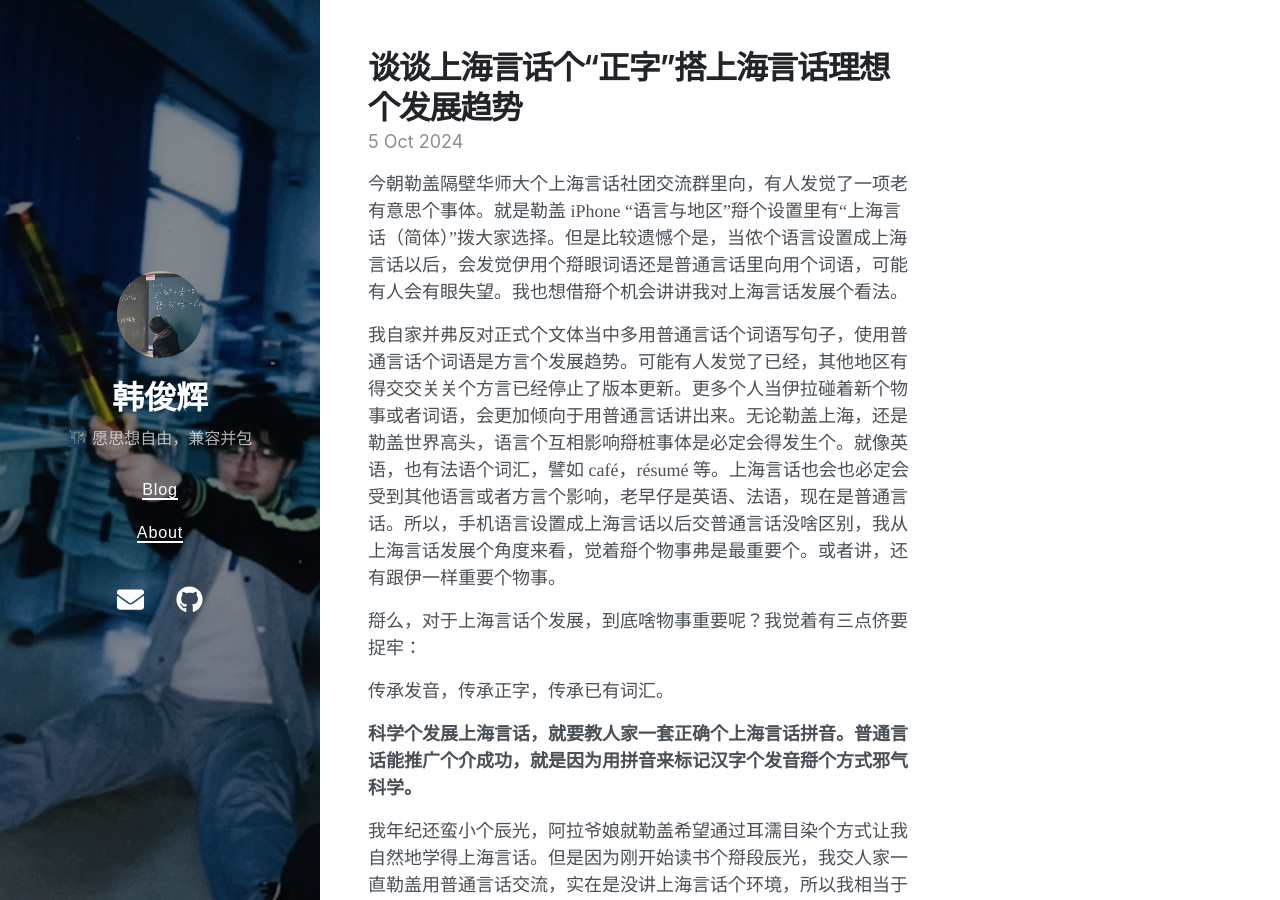
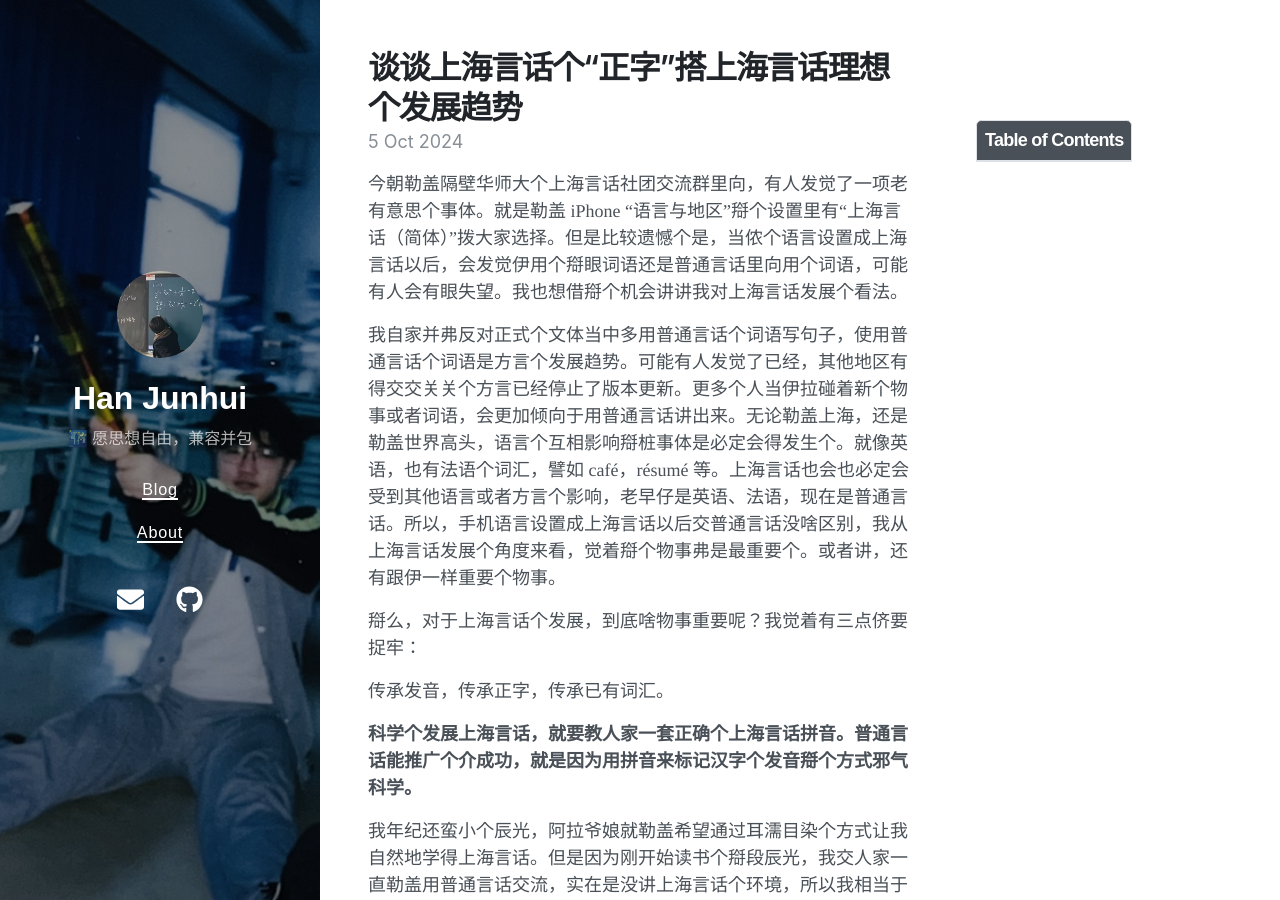
Before and after one commit to hanjunhui0207/hanjunhui0207.github.io, a Jekyll site: the page built from _posts/2024-10-05-谈谈上海言话个正字搭上海言话理想个发展趋势.md, in a window 1280 px wide and 900 px high. Built offline with Jekyll 4.4.1, drawn with Linux system fonts in a browser that asks for light colours; nearby versions of some CDN libraries.

Commit message:
2024/11/05/20:45 - Modified something.

```diff
--- a/_config.yml
+++ b/_config.yml
@@ -1,5 +1,5 @@
 # Setup
-title: 韩俊辉
+title: Han Junhui
 description: 🌃 愿思想自由，兼容并包
 url: https://hanjunhui0207.github.io
 avatar: /images/tx.jpg
--- a/_data/social.yml
+++ b/_data/social.yml
@@ -1,6 +1,9 @@
 - title: Email
-  url: mailto://shiauhuehue@qq.com
+  url: mailto://3047285021@qq.com
   icon: fas fa-envelope
+#- title: Twitter
+#  url: https://x.com/
+#  icon: fas fa-twitter
 - title: GitHub
   url: https://github.com/shiauhuehue/
   icon: fab fa-github
```
Also changed, not shown: _posts/2024-10-05-谈谈上海言话个正字搭上海言话理想个发展趋势.md (+1 -0 lines).
